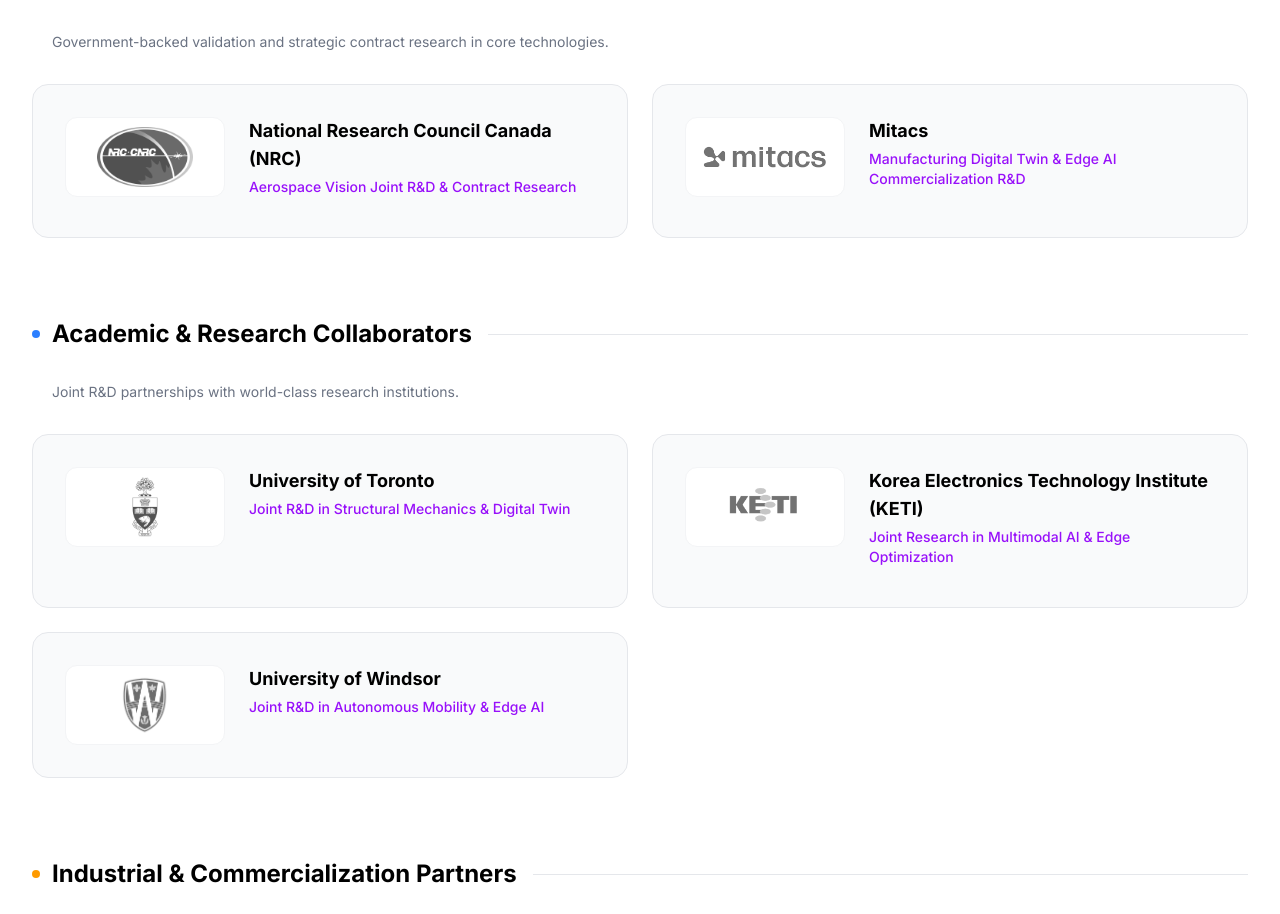
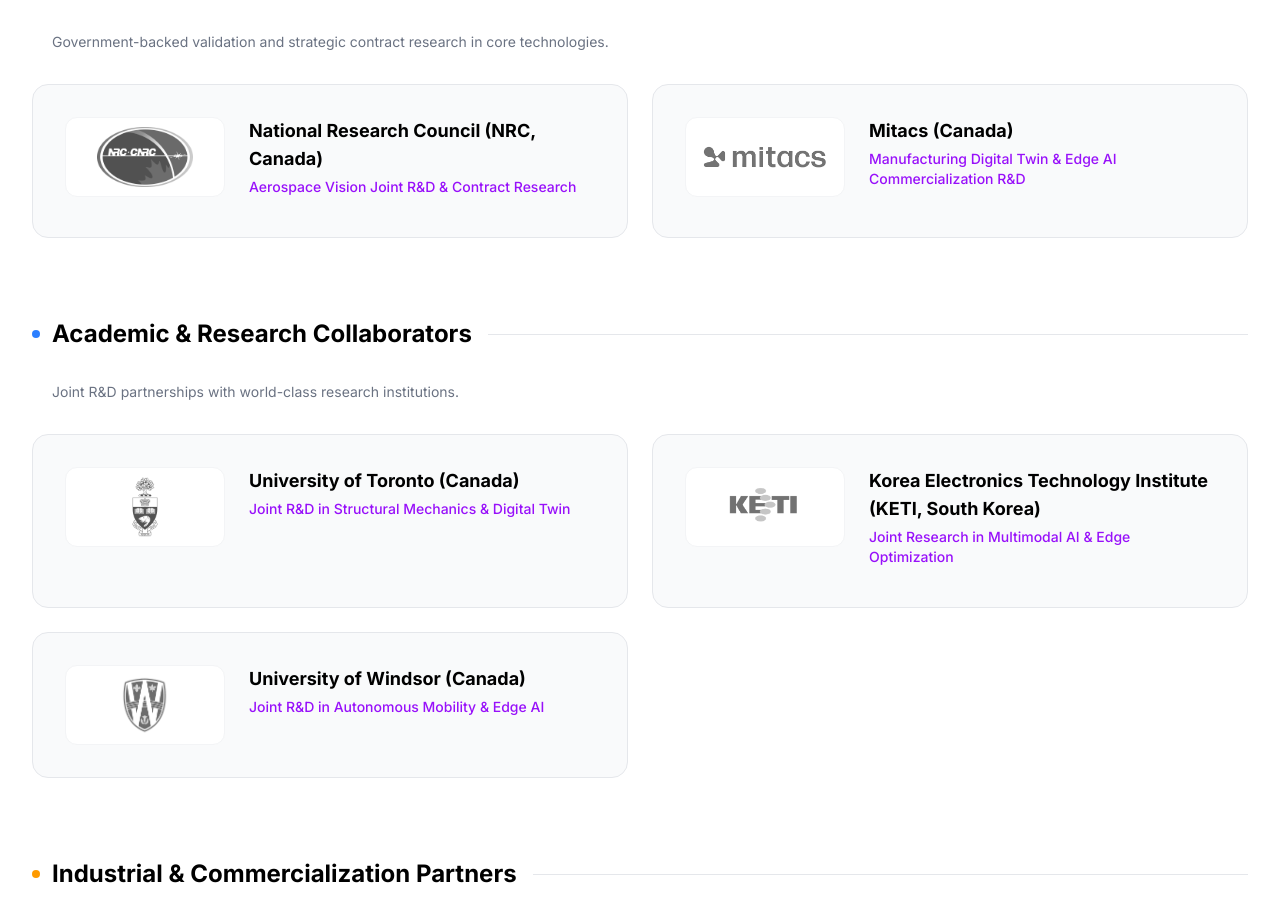
Before and after one commit to UnleashifAI/website, a Next.js app: page / in a window 1280 px wide. Shown: the part 2767-3681 px from the top of the page. Built offline with nearby package versions, Linux system fonts and the light colour scheme.

Commit message:
feat: Add explicit Canada and South Korea country tags to all partner names to visually reinforce cross-border positioning

```diff
--- a/components/PartnersSection.tsx
+++ b/components/PartnersSection.tsx
@@ -11,14 +11,14 @@
     description: 'Government-backed validation and strategic contract research in core technologies.',
     partners: [
       {
-        name: 'National Research Council Canada (NRC)',
+        name: 'National Research Council (NRC, Canada)',
         logo: '/NRCC_logo.png',
         role: 'Aerospace Vision Joint R&D & Contract Research',
         width: 200,
         height: 80,
       },
       {
-        name: 'Mitacs',
+        name: 'Mitacs (Canada)',
         logo: '/mitacs_logo.png',
         role: 'Manufacturing Digital Twin & Edge AI Commercialization R&D',
         width: 180,
@@ -32,21 +32,21 @@
     description: 'Joint R&D partnerships with world-class research institutions.',
     partners: [
       {
-        name: 'University of Toronto',
+        name: 'University of Toronto (Canada)',
         logo: '/uoft-logo.png',
         role: 'Joint R&D in Structural Mechanics & Digital Twin',
         width: 120,
         height: 120,
       },
       {
-        name: 'Korea Electronics Technology Institute (KETI)',
+        name: 'Korea Electronics Technology Institute (KETI, South Korea)',
         logo: '/keti_logo.png',
         role: 'Joint Research in Multimodal AI & Edge Optimization',
         width: 160,
         height: 80,
       },
       {
-        name: 'University of Windsor',
+        name: 'University of Windsor (Canada)',
         logo: '/windsor-logo.png',
         role: 'Joint R&D in Autonomous Mobility & Edge AI',
         width: 220,
```
